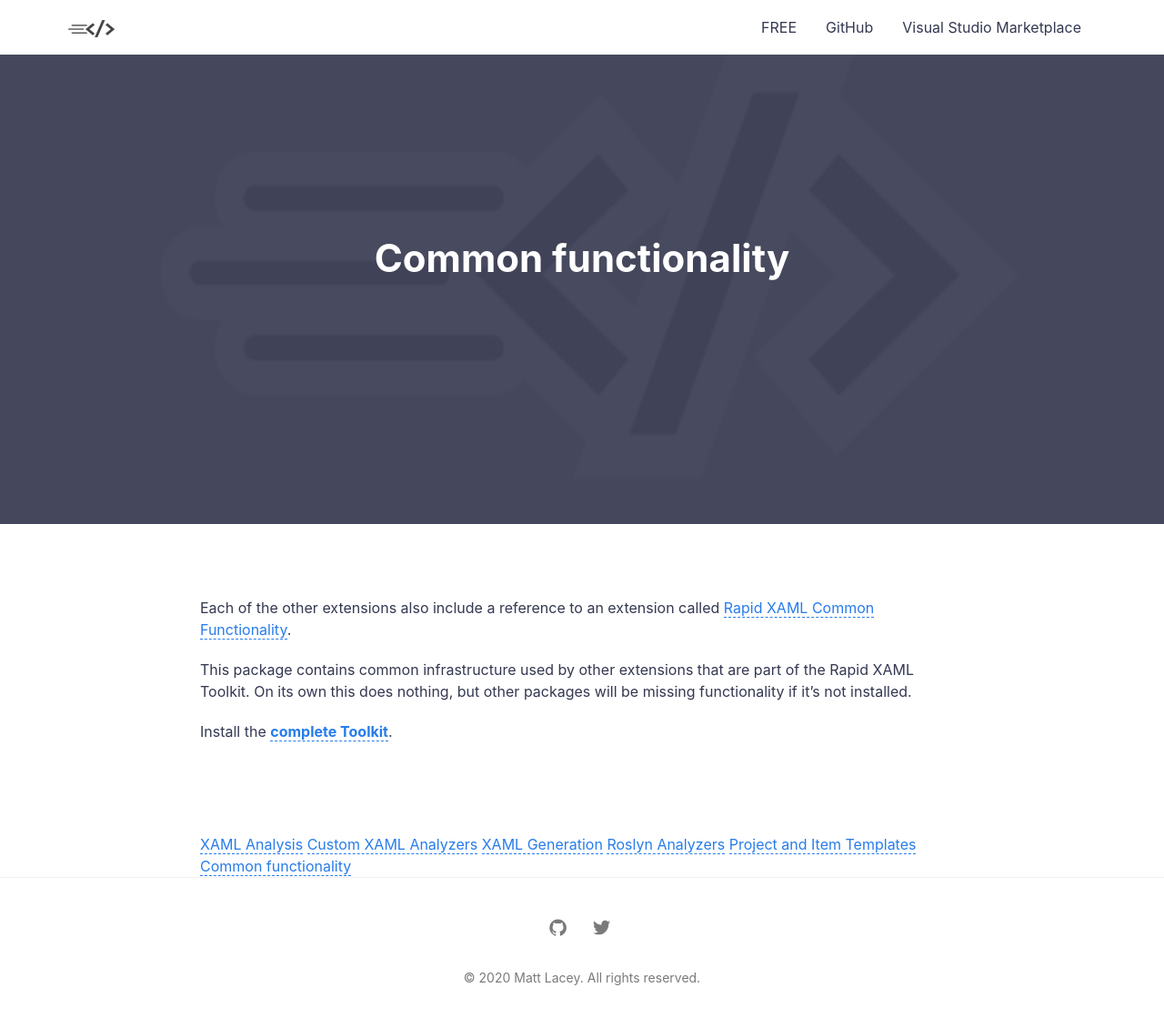
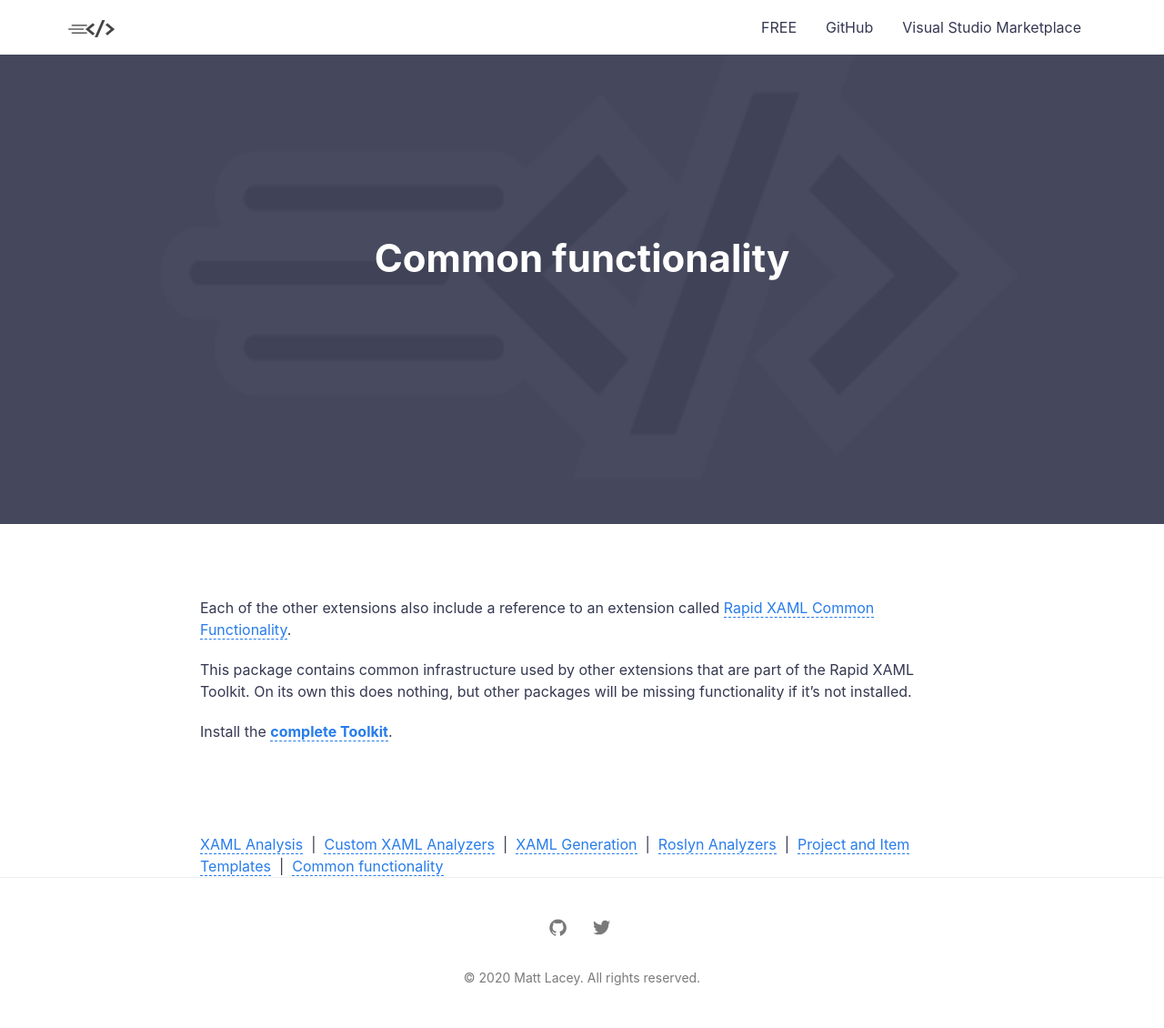
Before and after one commit to mrlacey/RapidXamlDev, a Jekyll site: the page built from _posts/2020-01-01-common.md, in a window 1280 px wide. Shown: the whole page at 91% size. Built offline with Jekyll 4.4.1, drawn with Linux system fonts in a browser that asks for light colours.

Commit message:
add separater between bottom links

```diff
--- a/_layouts/post.html
+++ b/_layouts/post.html
@@ -92,6 +92,7 @@ layout: compress
       <div class="post-content">
         {% for post in site.posts %}
         <a href="{{site.baseurl}}/{{post.permalink}}">{{post.title}}</a>
+        {% unless forloop.last %}&nbsp;|&nbsp;{% endunless %}
       {% endfor %}
       </div>
     </div>
```
